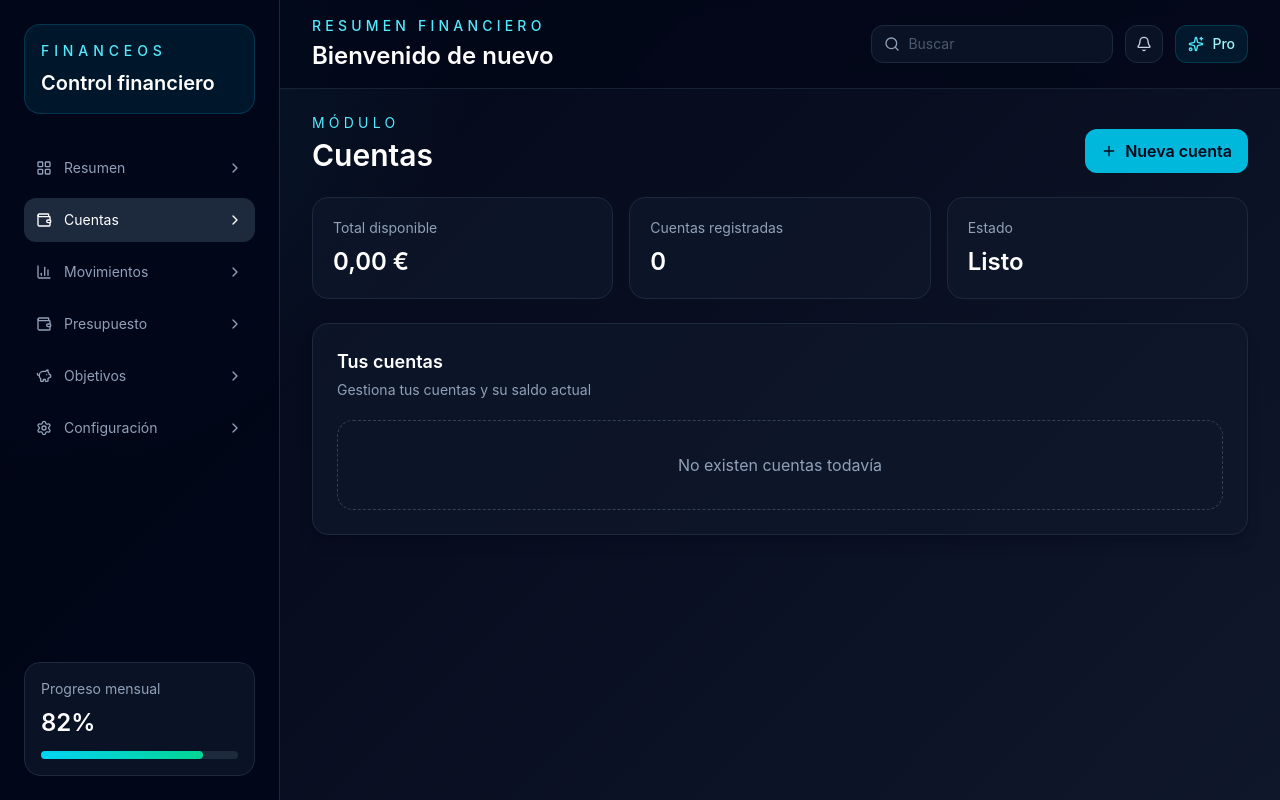
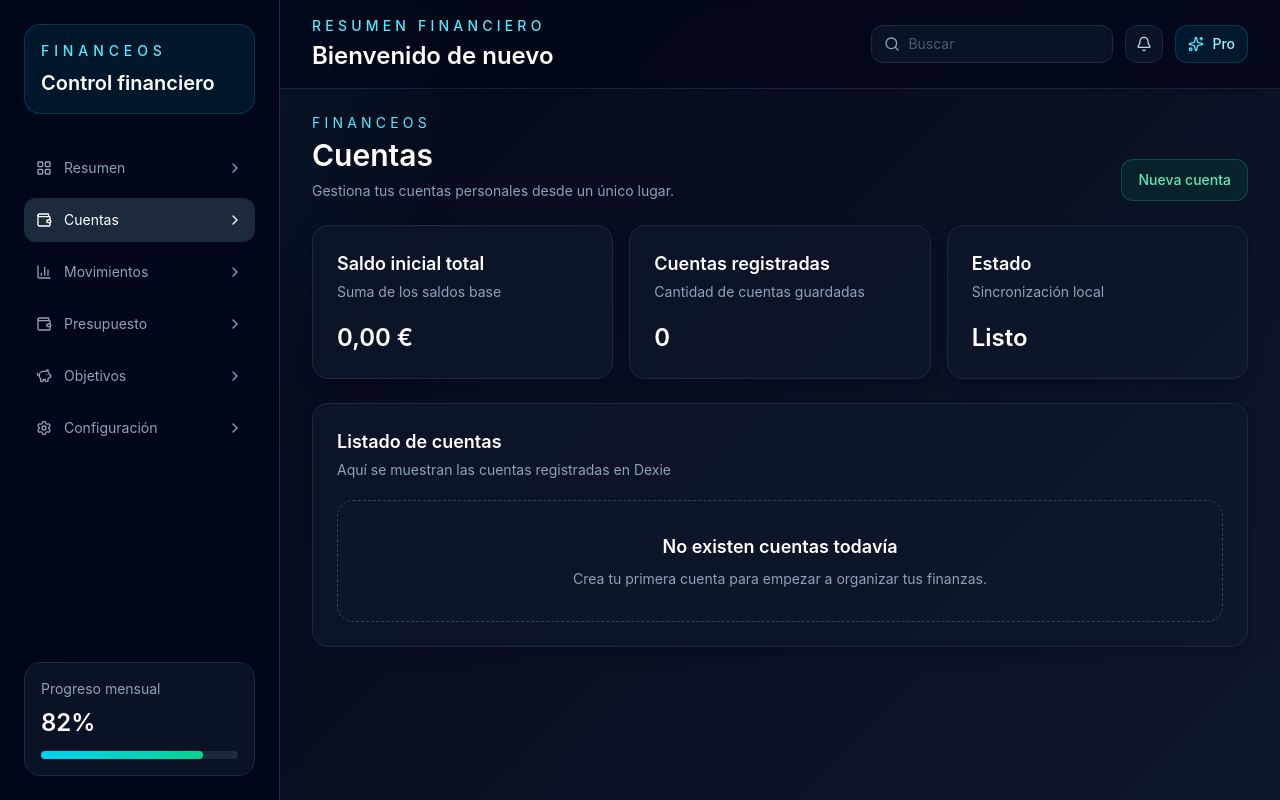
Before and after one commit to voyaporti35-creator/FinanceOS, a React (Vite) app: page /accounts in a window 1280 px wide. Built offline with nearby package versions, Linux system fonts and the light colour scheme.

Commit message:
feat: add accounts module

```diff
--- a/src/modules/accounts/components/AccountForm.tsx
+++ b/src/modules/accounts/components/AccountForm.tsx
@@ -1,4 +1,5 @@
 import { useEffect, useState } from "react";
+import { Button, Input, Select } from "../../../components/ui";
 import type { Account, AccountType } from "../types/account";
 
 interface AccountFormProps {
@@ -9,19 +10,17 @@ interface AccountFormProps {
 }
 
 const accountTypes: Array<{ value: AccountType; label: string }> = [
-  { value: "checking", label: "Cuenta corriente" },
+  { value: "bank", label: "Banco" },
+  { value: "cash", label: "Efectivo" },
   { value: "savings", label: "Ahorro" },
-  { value: "money_market", label: "Mercado monetario" },
-  { value: "cash", label: "Efectivo" },
-  { value: "credit_card", label: "Tarjeta" },
+  { value: "card", label: "Tarjeta" },
 ];
 
 const defaultValues: Omit<Account, "id" | "createdAt"> = {
   name: "",
-  type: "checking",
-  balance: 0,
-  color: "#06b6d4",
-  icon: "wallet",
+  type: "bank",
+  initialBalance: 0,
+  currency: "EUR",
 };
 
 export function AccountForm({ initialAccount, onSubmit, onCancel, submitLabel }: AccountFormProps) {
@@ -32,9 +31,8 @@ export function AccountForm({ initialAccount, onSubmit, onCancel, submitLabel }:
       setForm({
         name: initialAccount.name,
         type: initialAccount.type,
-        balance: initialAccount.balance,
-        color: initialAccount.color,
-        icon: initialAccount.icon,
+        initialBalance: initialAccount.initialBalance,
+        currency: initialAccount.currency,
       });
     }
   }, [initialAccount]);
@@ -47,80 +45,45 @@ export function AccountForm({ initialAccount, onSubmit, onCancel, submitLabel }:
   return (
     <form className="space-y-4" onSubmit={handleSubmit}>
       <div className="grid gap-4 md:grid-cols-2">
-        <label className="text-sm text-slate-300">
-          <span className="mb-2 block">Nombre</span>
-          <input
-            required
+        <Input
+          label="Nombre"
           value={form.name}
           onChange={(event) => setForm({ ...form, name: event.target.value })}
-            className="w-full rounded-xl border border-slate-700 bg-slate-950/70 px-3 py-2 outline-none ring-0"
+          required
         />
-        </label>
 
-        <label className="text-sm text-slate-300">
-          <span className="mb-2 block">Tipo</span>
-          <select
+        <Select
+          label="Tipo"
           value={form.type}
           onChange={(event) => setForm({ ...form, type: event.target.value as AccountType })}
-            className="w-full rounded-xl border border-slate-700 bg-slate-950/70 px-3 py-2 outline-none"
-          >
-            {accountTypes.map((item) => (
-              <option key={item.value} value={item.value}>
-                {item.label}
-              </option>
-            ))}
-          </select>
-        </label>
+          options={accountTypes}
+        />
       </div>
 
       <div className="grid gap-4 md:grid-cols-2">
-        <label className="text-sm text-slate-300">
-          <span className="mb-2 block">Saldo</span>
-          <input
-            required
+        <Input
+          label="Saldo inicial"
           type="number"
           step="0.01"
-            value={form.balance}
-            onChange={(event) => setForm({ ...form, balance: Number(event.target.value) })}
-            className="w-full rounded-xl border border-slate-700 bg-slate-950/70 px-3 py-2 outline-none"
+          value={form.initialBalance}
+          onChange={(event) => setForm({ ...form, initialBalance: Number(event.target.value) })}
+          required
         />
-        </label>
 
-        <label className="text-sm text-slate-300">
-          <span className="mb-2 block">Icono</span>
-          <input
-            value={form.icon}
-            onChange={(event) => setForm({ ...form, icon: event.target.value })}
-            className="w-full rounded-xl border border-slate-700 bg-slate-950/70 px-3 py-2 outline-none"
-            placeholder="wallet"
+        <Input
+          label="Moneda"
+          value={form.currency}
+          onChange={(event) => setForm({ ...form, currency: event.target.value.toUpperCase() })}
         />
-        </label>
       </div>
 
-      <label className="block text-sm text-slate-300">
-        <span className="mb-2 block">Color</span>
-        <input
-          type="color"
-          value={form.color}
-          onChange={(event) => setForm({ ...form, color: event.target.value })}
-          className="h-11 w-full rounded-xl border border-slate-700 bg-slate-950/70 p-1"
-        />
-      </label>
-
       <div className="flex justify-end gap-3">
-        <button
-          type="button"
-          onClick={onCancel}
-          className="rounded-xl border border-slate-700 px-4 py-2 text-sm text-slate-300"
-        >
+        <Button type="button" variant="secondary" onClick={onCancel}>
           Cancelar
-        </button>
-        <button
-          type="submit"
-          className="rounded-xl bg-cyan-500 px-4 py-2 text-sm font-semibold text-slate-950"
-        >
+        </Button>
+        <Button type="submit" variant="primary">
           {submitLabel}
-        </button>
+        </Button>
       </div>
     </form>
   );
--- a/src/modules/accounts/pages/AccountsPage.tsx
+++ b/src/modules/accounts/pages/AccountsPage.tsx
@@ -1,6 +1,5 @@
 import { useMemo, useState } from "react";
-import { Pencil, Plus, Trash2, Wallet2 } from "lucide-react";
-import { PanelCard } from "../../../components/ui/PanelCard";
+import { Badge, Button, Card, EmptyState, PageHeader, Spinner, Table } from "../../../components/ui";
 import { useAccounts } from "../hooks/useAccounts";
 import { AccountForm } from "../components/AccountForm";
 import type { Account } from "../types/account";
@@ -11,7 +10,7 @@ export default function AccountsPage() {
   const [isCreating, setIsCreating] = useState(false);
 
   const totalBalance = useMemo(
-    () => accounts.reduce((sum, account) => sum + account.balance, 0),
+    () => accounts.reduce((sum, account) => sum + account.initialBalance, 0),
     [accounts],
   );
 
@@ -30,110 +29,78 @@ export default function AccountsPage() {
   };
 
   return (
-    <section className="space-y-6">
-      <div className="flex flex-col gap-4 lg:flex-row lg:items-end lg:justify-between">
-        <div>
-          <p className="text-sm uppercase tracking-[0.3em] text-cyan-300">Módulo</p>
-          <h2 className="mt-1 text-3xl font-semibold text-white">Cuentas</h2>
-        </div>
-
-        <button
-          onClick={() => {
+    <div className="space-y-6">
+      <PageHeader
+        title="Cuentas"
+        subtitle="Gestiona tus cuentas personales desde un único lugar."
+        action={
+          <Button variant="primary" onClick={() => {
             setEditingAccount(null);
             setIsCreating(true);
-          }}
-          className="inline-flex items-center gap-2 rounded-xl bg-cyan-500 px-4 py-2.5 font-semibold text-slate-950"
-        >
-          <Plus className="size-4" />
-          Nueva cuenta
-        </button>
+          }}>
+            Nueva cuenta
+          </Button>
+        }
+      />
+
+      <div className="grid gap-4 md:grid-cols-3">
+        <Card title="Saldo inicial total" subtitle="Suma de los saldos base">
+          <p className="text-2xl font-semibold text-white">{totalBalance.toLocaleString("es-ES", { style: "currency", currency: "EUR" })}</p>
+        </Card>
+        <Card title="Cuentas registradas" subtitle="Cantidad de cuentas guardadas">
+          <p className="text-2xl font-semibold text-white">{accounts.length}</p>
+        </Card>
+        <Card title="Estado" subtitle="Sincronización local">
+          <p className="text-2xl font-semibold text-white">{isLoading ? "Cargando" : "Listo"}</p>
+        </Card>
       </div>
 
-      <div className="grid gap-4 md:grid-cols-3">
-        <div className="rounded-2xl border border-slate-800 bg-slate-900/70 p-5">
-          <p className="text-sm text-slate-400">Total disponible</p>
-          <p className="mt-2 text-2xl font-semibold text-white">
-            {totalBalance.toLocaleString("es-ES", { style: "currency", currency: "EUR" })}
-          </p>
-        </div>
-        <div className="rounded-2xl border border-slate-800 bg-slate-900/70 p-5">
-          <p className="text-sm text-slate-400">Cuentas registradas</p>
-          <p className="mt-2 text-2xl font-semibold text-white">{accounts.length}</p>
-        </div>
-        <div className="rounded-2xl border border-slate-800 bg-slate-900/70 p-5">
-          <p className="text-sm text-slate-400">Estado</p>
-          <p className="mt-2 text-2xl font-semibold text-white">{isLoading ? "Cargando" : "Listo"}</p>
-        </div>
-      </div>
-
-      {error ? <p className="text-sm text-rose-300">{error}</p> : null}
+      {error ? <p className="text-sm text-red-300">{error}</p> : null}
 
       {isCreating ? (
-        <PanelCard title="Crear cuenta" subtitle="Registra una nueva cuenta para organizar tus finanzas">
-          <AccountForm
-            onSubmit={handleCreate}
-            onCancel={() => setIsCreating(false)}
-            submitLabel="Crear cuenta"
-          />
-        </PanelCard>
+        <Card title="Crear cuenta" subtitle="Registra una nueva cuenta personal">
+          <AccountForm onSubmit={handleCreate} onCancel={() => setIsCreating(false)} submitLabel="Crear cuenta" />
+        </Card>
       ) : null}
 
       {editingAccount ? (
-        <PanelCard title="Editar cuenta" subtitle="Actualiza los datos de la cuenta seleccionada">
-          <AccountForm
-            initialAccount={editingAccount}
-            onSubmit={handleUpdate}
-            onCancel={() => setEditingAccount(null)}
-            submitLabel="Guardar cambios"
-          />
-        </PanelCard>
+        <Card title="Editar cuenta" subtitle="Actualiza los datos de la cuenta seleccionada">
+          <AccountForm initialAccount={editingAccount} onSubmit={handleUpdate} onCancel={() => setEditingAccount(null)} submitLabel="Guardar cambios" />
+        </Card>
       ) : null}
 
-      <PanelCard title="Tus cuentas" subtitle="Gestiona tus cuentas y su saldo actual">
-        {accounts.length === 0 ? (
-          <div className="rounded-2xl border border-dashed border-slate-700 p-8 text-center text-slate-400">
-            No existen cuentas todavía
-          </div>
+      <Card title="Listado de cuentas" subtitle="Aquí se muestran las cuentas registradas en Dexie">
+        {isLoading ? (
+          <Spinner />
+        ) : accounts.length === 0 ? (
+          <EmptyState title="No existen cuentas todavía" description="Crea tu primera cuenta para empezar a organizar tus finanzas." />
         ) : (
-          <div className="grid gap-4 md:grid-cols-2 xl:grid-cols-3">
-            {accounts.map((account) => (
-              <article key={account.id} className="rounded-2xl border border-slate-800 bg-slate-950/60 p-5">
-                <div className="flex items-start justify-between gap-3">
-                  <div className="flex items-center gap-3">
-                    <div className="rounded-2xl p-2" style={{ backgroundColor: `${account.color}20`, color: account.color }}>
-                      <Wallet2 className="size-5" />
+          <div className="overflow-x-auto">
+            <Table headers={["Nombre", "Tipo", "Saldo inicial", "Moneda", "Acciones"]}>
+              {accounts.map((account) => (
+                <tr key={account.id}>
+                  <td className="px-4 py-3">{account.name}</td>
+                  <td className="px-4 py-3">
+                    <Badge>{account.type}</Badge>
+                  </td>
+                  <td className="px-4 py-3">{account.initialBalance.toLocaleString("es-ES", { style: "currency", currency: account.currency })}</td>
+                  <td className="px-4 py-3">{account.currency}</td>
+                  <td className="px-4 py-3">
+                    <div className="flex gap-2">
+                      <Button variant="secondary" size="sm" onClick={() => setEditingAccount(account)}>
+                        Editar
+                      </Button>
+                      <Button variant="ghost" size="sm" onClick={() => void deleteAccount(account.id)}>
+                        Eliminar
+                      </Button>
                     </div>
-                    <div>
-                      <h3 className="font-semibold text-white">{account.name}</h3>
-                      <p className="text-sm text-slate-400">{account.type}</p>
-                    </div>
-                  </div>
-                  <div className="h-2.5 w-2.5 rounded-full" style={{ backgroundColor: account.color }} />
-                </div>
-
-                <p className="mt-5 text-2xl font-semibold text-white">
-                  {account.balance.toLocaleString("es-ES", { style: "currency", currency: "EUR" })}
-                </p>
-
-                <div className="mt-5 flex items-center justify-end gap-2">
-                  <button
-                    onClick={() => setEditingAccount(account)}
-                    className="rounded-xl border border-slate-700 p-2 text-slate-300"
-                  >
-                    <Pencil className="size-4" />
-                  </button>
-                  <button
-                    onClick={() => void deleteAccount(account.id)}
-                    className="rounded-xl border border-rose-500/30 p-2 text-rose-300"
-                  >
-                    <Trash2 className="size-4" />
-                  </button>
-                </div>
-              </article>
-            ))}
+                  </td>
+                </tr>
+              ))}
+            </Table>
           </div>
         )}
-      </PanelCard>
-    </section>
+      </Card>
+    </div>
   );
 }
--- a/src/modules/accounts/types/account.ts
+++ b/src/modules/accounts/types/account.ts
@@ -1,16 +1,10 @@
-export type AccountType =
-  | "checking"
-  | "savings"
-  | "money_market"
-  | "cash"
-  | "credit_card";
+export type AccountType = "bank" | "cash" | "savings" | "card";
 
 export interface Account {
   id: string;
   name: string;
   type: AccountType;
-  balance: number;
-  color: string;
-  icon: string;
+  initialBalance: number;
+  currency: string;
   createdAt: number;
 }
```
Lines whose indentation alone changed are shown as unchanged.
